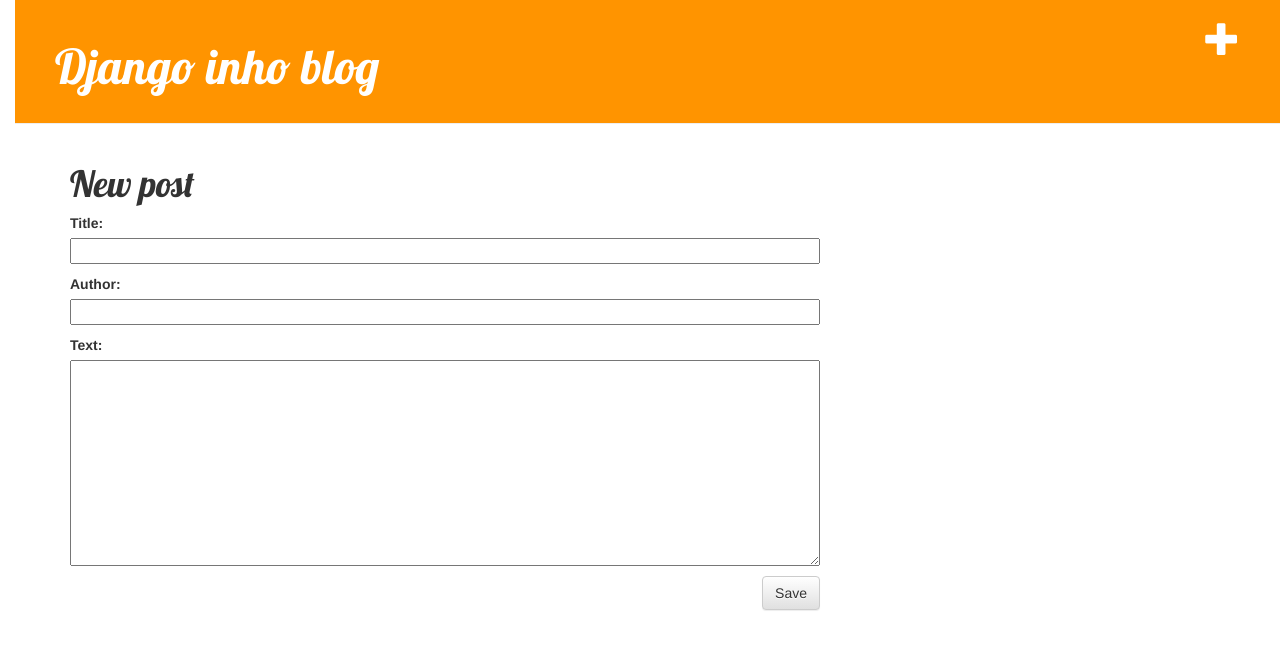
After one commit to inho93/my-first-blog, a Django app: page /post/new in a window 1280 px wide. The commit adds this page. Shown: the top 650 px of the page. Run offline with Django 3.2, Linux system fonts and the light colour scheme; some libraries are stand-ins or nearby versions.

Commit message:
add new post

```diff
--- /dev/null
+++ b/blog/forms.py
@@ -0,0 +1,8 @@
+from django import forms
+
+from .models import Post
+
+class PostForm(forms.ModelForm):
+    class Meta:
+        model = Post
+        fields = ('title', 'author', 'text',)
--- a/blog/models.py
+++ b/blog/models.py
@@ -4,7 +4,8 @@ from django.conf import settings
 
 
 class Post(models.Model):
-    author = models.ForeignKey(settings.AUTH_USER_MODEL, on_delete=models.CASCADE)
+    #author = models.ForeignKey(settings.AUTH_USER_MODEL, on_delete=models.CASCADE)
+    author = models.CharField(max_length=30)
     title = models.CharField(max_length=200)
     text = models.TextField()
     created_date = models.DateTimeField(default=timezone.now)
--- a/blog/templates/blog/base.html
+++ b/blog/templates/blog/base.html
@@ -4,12 +4,13 @@
         <title>inho's blog</title>
         <link rel="stylesheet" href="//maxcdn.bootstrapcdn.com/bootstrap/3.2.0/css/bootstrap.min.css">
         <link rel="stylesheet" href="//maxcdn.bootstrapcdn.com/bootstrap/3.2.0/css/bootstrap-theme.min.css">
+        <link rel="stylesheet" href="{% static 'css/blog.css' %}">
         <link href="//fonts.googleapis.com/css?family=Lobster&subset=latin,latin-ext" rel="stylesheet" type="text/css">
-        <link rel="stylesheet" href="{% static 'css/blog.css' %}">
     </head>
     <body>
         <div class="page-header">
-            <h1><a href="">Django inho blog</a></h1>
+            <a href="{% url 'post_new' %}" class="top-menu"><span class="glyphicon glyphicon-plus"></span></a>
+            <h1><a href="{% url 'post_list' %}">Django inho blog</a></h1>
         </div>
 
         <div class="content container">
--- a/blog/templates/blog/post_detail.html
+++ b/blog/templates/blog/post_detail.html
@@ -8,6 +8,7 @@
             </div>
         {% endif %}
         <h2>{{ post.title }}</h2>
+        <h4>{{ post.author }}</h4>
         <p>{{ post.text|linebreaksbr }}</p>
     </div>
 {% endblock %}
--- /dev/null
+++ b/blog/templates/blog/post_edit.html
@@ -0,0 +1,9 @@
+{% extends 'blog/base.html' %}
+
+{% block content %}
+    <h1>New post</h1>
+    <form method="POST" class="post-form">{% csrf_token %}
+        {{ form.as_p }}
+        <button type="submit" class="save btn btn-default">Save</button>
+    </form>
+{% endblock %}
--- a/blog/templates/blog/post_list.html
+++ b/blog/templates/blog/post_list.html
@@ -7,6 +7,7 @@
                 {{ post.published_date }}
             </div>
             <h1><a href="{% url 'post_detail' pk=post.pk %}">{{ post.title }}</a></h1>
+            <h4>{{ post.author }} </h4>
             <p>{{ post.text|linebreaksbr }}</p>
         </div>
     {% endfor %}
--- a/blog/urls.py
+++ b/blog/urls.py
@@ -4,4 +4,5 @@ from . import views
 urlpatterns = [
     path('', views.post_list, name='post_list'),
     path('post/<int:pk>/', views.post_detail, name='post_detail'),
+    path('post/new', views.post_new, name='post_new'),
 ]
--- a/blog/views.py
+++ b/blog/views.py
@@ -1,13 +1,29 @@
 from django.shortcuts import render, get_object_or_404
 from django.utils import timezone
 from .models import Post
+from .forms import PostForm
+from django.shortcuts import redirect
 
 
 def post_list(request):
-    posts = Post.objects.filter(published_date__lte=timezone.now()).order_by('published_date')
+    posts = Post.objects.filter(published_date__lte=timezone.now()).order_by('-published_date')
     return render(request, 'blog/post_list.html', {'posts': posts})
 
 
 def post_detail(request, pk):
     post = get_object_or_404(Post, pk=pk)
     return render(request, 'blog/post_detail.html', {'post': post})
+
+
+def post_new(request):
+    if request.method == "POST":
+        form = PostForm(request.POST)
+        if form.is_valid():
+            post = form.save(commit=False)
+            #post.author = request.user
+            post.published_date = timezone.now()
+            post.save()
+            return redirect('post_detail', pk=post.pk)
+    else:
+        form = PostForm()
+    return render(request, 'blog/post_edit.html', {'form': form})
```
Also changed, not shown: blog/migrations/0002_auto_20190717_1657.py (added).
